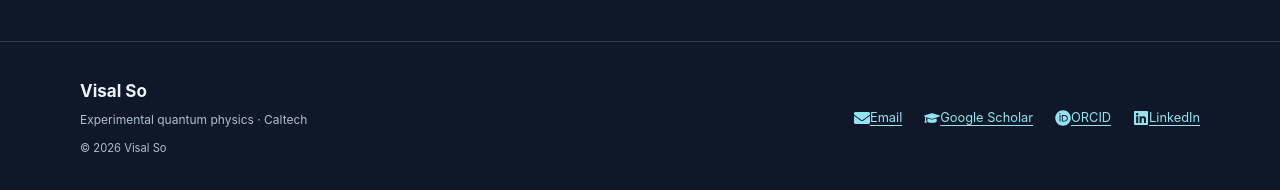
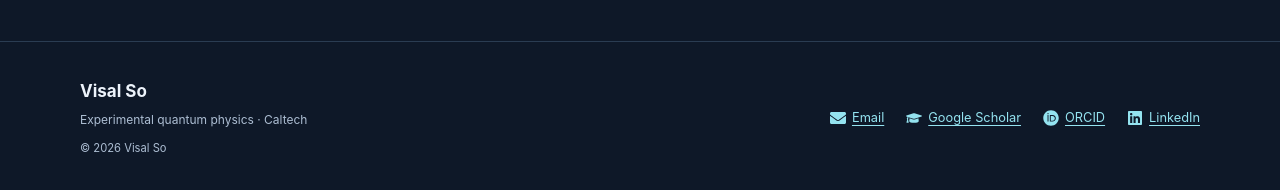
Before and after one commit to visalso/visalso.github.io, a Jekyll site: the page built from index.html, in a window 1280 px wide and 1400 px high, scrolled down 1106 px. Shown: the part 1207-1397 px from the top of the window. Built offline with Jekyll 4.4.1, drawn with Linux system fonts in a browser that asks for light colours.

Commit message:
Update site.css

```diff
--- a/assets/css/site.css
+++ b/assets/css/site.css
@@ -319,7 +319,7 @@ details[open] > summary { margin-bottom: 12px; }
 .footer-inner p { color: var(--muted); font-size: .75rem; margin-top: 4px; }
 .footer-inner .footer-copyright { font-size: .7rem; margin-top: 8px; }
 .footer-links { display: flex; flex-wrap: wrap; gap: 8px 22px; }
-.footer-links a { display: inline-flex; align-items: center; min-height: 36px; font-size: .8rem; }
+.footer-links a { display: inline-flex; align-items: center; gap: 6px; min-height: 36px; font-size: .8rem; }
 
 /* Interior pages use the same type, spacing, and actions. */
 .page-header { padding-block: 70px 45px; }
```
